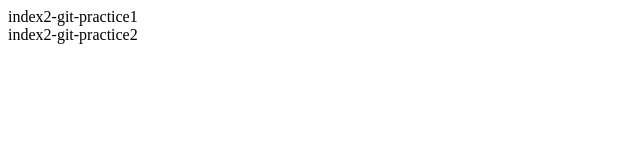
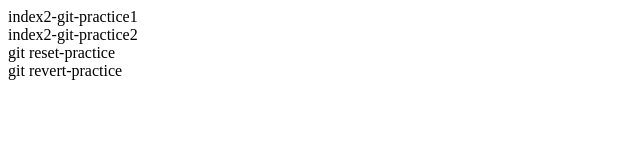
Before and after one commit to Egyh/git-practice, a plain HTML site: page index2.html in a window 1280 px wide. Shown: the whole page, without its empty margins (0-640 px from the left). Drawn offline with Linux system fonts and the light colour scheme.

Commit message:
add: git revertの練習

```diff
--- a/index2.html
+++ b/index2.html
@@ -8,5 +8,7 @@
 <body>
     <div>index2-git-practice1</div>
     <div>index2-git-practice2</div>
+    <div>git reset-practice</div>
+    <div>git revert-practice</div>
 </body>
 </html>
```
